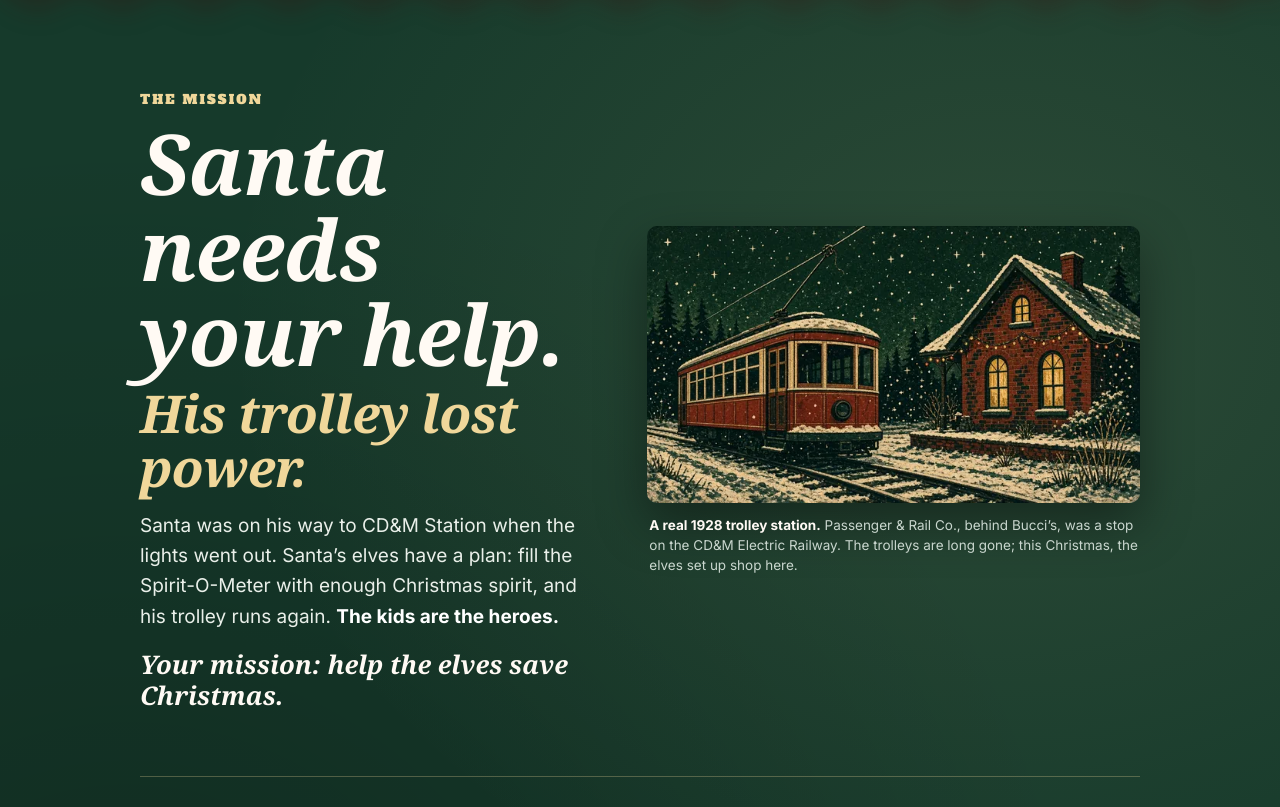
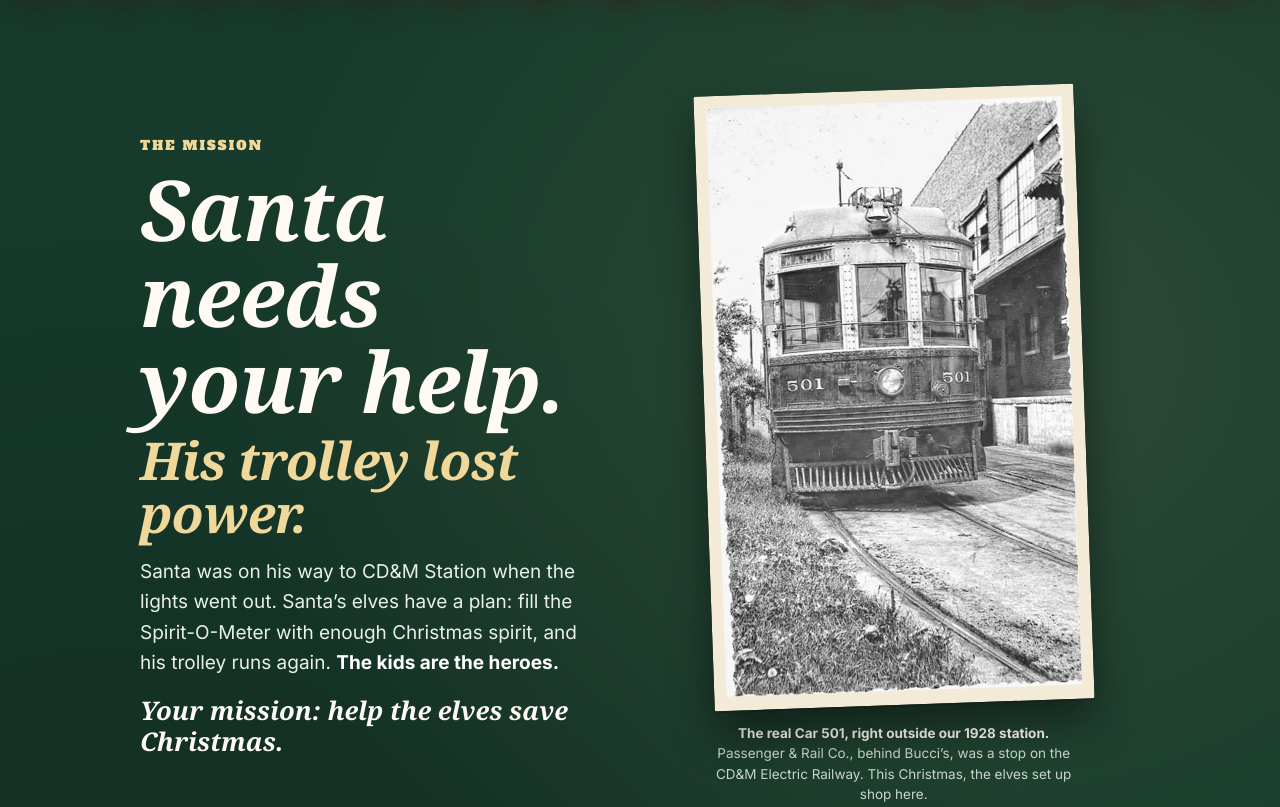
Before and after one commit to TheSgtPepper/brunchplz-events, a plain HTML site: page preview/santaplz-v2-04daf6fe02/index.html in a window 1280 px wide. Shown: the part 866-1673 px from the top of the page. Drawn offline with Linux system fonts and the light colour scheme; a web font is replaced by a local one.

Commit message:
santaplz v3 preview: real Car 501 photo in story

```diff
--- a/preview/santaplz-v2-04daf6fe02/index.html
+++ b/preview/santaplz-v2-04daf6fe02/index.html
@@ -1227,6 +1227,12 @@ html { overflow-x: clip; }                       /* the block is full-bleed (100
 /* gift drive + faq sections keep v2 styles; plain backgrounds */
 #sp .proof { margin-top:0; padding-top:28px; padding-bottom:44px; }
 
+/* real Car 501 photo as a vintage print */
+#sp .story3 figure.print { justify-self:center; max-width:380px; width:100%; }
+#sp .story3 figure.print img { border-radius:2px; padding:12px 12px 14px; background:#f3ead8; box-shadow:0 2px 0 rgba(0,0,0,.15), 0 22px 44px rgba(0,0,0,.45); transform:rotate(-2deg); }
+#sp .story3 figure.print .hist3 { margin-top:18px; text-align:center; }
+@media (max-width:900px){ #sp .story3 figure.print { max-width:300px; } }
+
 @media (min-width:1024px){
   #sp .hero .tag .inv-top .hl { font-size:clamp(25px,2.4vw,30px); }
 }
@@ -1295,10 +1301,10 @@ html { overflow-x: clip; }                       /* the block is full-bleed (100
           <p class="s-p">Santa was on his way to CD&amp;M Station when the lights went out. Santa’s elves have a plan: fill the Spirit-O-Meter with enough Christmas spirit, and his trolley runs again. <b>The kids are the heroes.</b></p>
           <p class="s-go">Your mission: help the elves save Christmas.</p>
         </div>
-        <figure>
-          <!-- ILLUSTRATION (AI-generated vintage-print artwork, clearly illustrative): illu_trolley_night -->
-          <img src="https://thesgtpepper.github.io/brunchplz-events/assets/santaplz/v2/illu_trolley_night_1024.webp" srcset="https://thesgtpepper.github.io/brunchplz-events/assets/santaplz/v2/illu_trolley_night_640.webp 640w, https://thesgtpepper.github.io/brunchplz-events/assets/santaplz/v2/illu_trolley_night_1024.webp 1024w" sizes="(max-width:900px) 92vw, 540px" width="1024" height="576" alt="Illustration: Santa’s red trolley, lights out, stopped in the snow beside a glowing brick trolley station" loading="lazy" decoding="async">
-          <figcaption class="hist3"><b>A real 1928 trolley station.</b> Passenger &amp; Rail Co., behind Bucci’s, was a stop on the CD&amp;M Electric Railway. The trolleys are long gone; this Christmas, the elves set up shop here.</figcaption>
+        <figure class="print">
+          <!-- REAL PHOTO (from Alex): Car 501 outside the station -->
+          <img src="https://thesgtpepper.github.io/brunchplz-events/assets/santaplz/v2/trolley_501_640.webp" srcset="https://thesgtpepper.github.io/brunchplz-events/assets/santaplz/v2/trolley_501_640.webp 423w, https://thesgtpepper.github.io/brunchplz-events/assets/santaplz/v2/trolley_501_1024.webp 423w" sizes="(max-width:900px) 80vw, 380px" width="423" height="700" alt="Vintage black-and-white photo of trolley Car 501, with a MARION sign, outside the station" loading="lazy" decoding="async">
+          <figcaption class="hist3"><b>The real Car 501, right outside our 1928 station.</b> Passenger &amp; Rail Co., behind Bucci’s, was a stop on the CD&amp;M Electric Railway. This Christmas, the elves set up shop here.</figcaption>
         </figure>
       </div>
       <ol class="seq3" aria-label="How to save Christmas, in three steps">
```
Also changed, not shown: assets/santaplz/v2/trolley_501_1024.webp (added), assets/santaplz/v2/trolley_501_640.webp (added).
